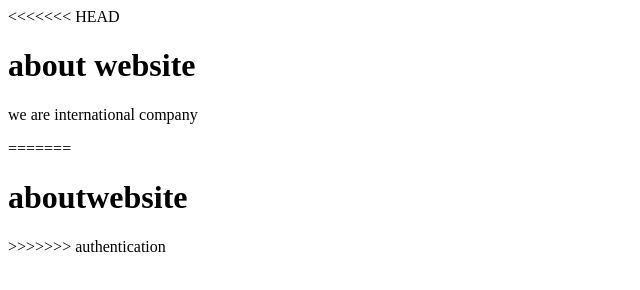
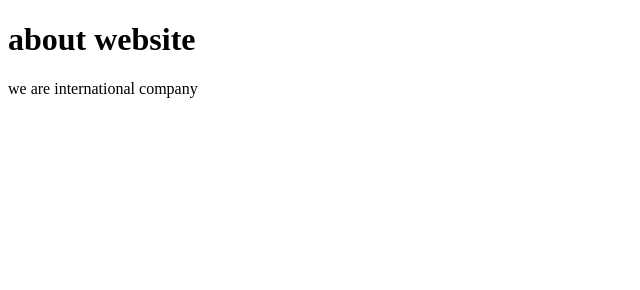
Before and after one commit to gnanaprasunag/FilmyEntertainment, a plain HTML site: page about.html in a window 1280 px wide. Shown: the whole page, without its empty margins (0-640 px from the left). Drawn offline with Linux system fonts and the light colour scheme.

Commit message:
about file changed

```diff
--- a/about.html
+++ b/about.html
@@ -2,12 +2,7 @@
 <html>
     <head></head>
     <body>
-<<<<<<< HEAD
         <h1>about website</h1>
         <p>we are international company</p>
-=======
-        <h1>aboutwebsite</h1>
-
->>>>>>> authentication
     </body>
 </html>
```
